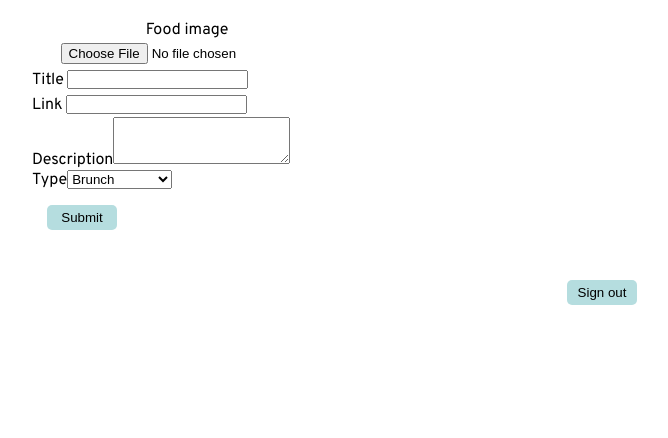
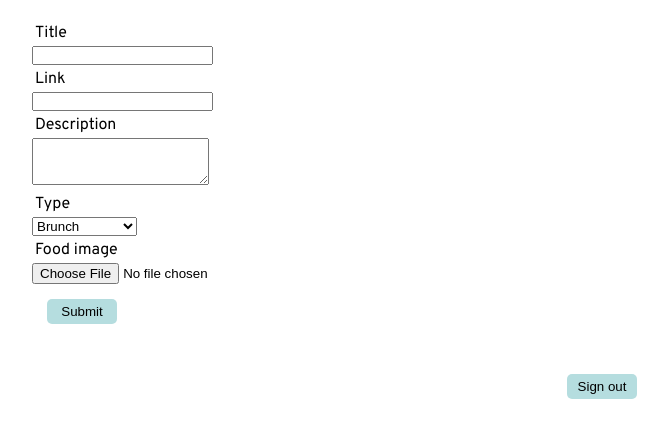
Before and after one commit to Sara-Borgstrom/foodbabefrontend, a React (Create React App) app: page /admin in a window 1280 px wide. Shown: the top 438 px of the page, without its empty margins (38-706 px from the left). Built offline with nearby package versions, Linux system fonts and the light colour scheme; no server answers.

Commit message:
cleaning

```diff
--- a/src/Components/Admin.jsx
+++ b/src/Components/Admin.jsx
@@ -34,7 +34,7 @@ export const Admin = ({onClick}) => {
   }
   useEffect(() => {
     const fetchUserData = () => {
-      const URL= `https://project-auth-app.herokuapp.com/users/current`
+      const URL= `http://localhost:8080/users/current`
       return fetch(URL, {
         method: 'GET',
         headers: {'Authorization': accessToken}
@@ -49,30 +49,30 @@ export const Admin = ({onClick}) => {
   return (
     <>
       <form onSubmit={handleFormSubmit} className="admin-form">
-        <label>
-        Food image
-          <input type="file" ref={fileInput} />
-        </label>
-        <label>
-        Title
+        <label className="form-input">
+          <p> Title</p>
           <input type="text" value={title} onChange={(e) => setTitle(e.target.value)} />
         </label>
-        <label>
-        Link
+        <label className="form-input">
+          <p>Link</p>
           <input type="text" value={link} onChange={(e) => setLink(e.target.value)} />
         </label>
-        <label cla>
-       Description
+        <label className="form-input">
+          <p>Description</p>
           <textarea rows="3" type="text" value={description} onChange={(e) => setDescripion(e.target.value)} />
         </label>
-        <label>
-        Type
+        <label className="form-input">
+          <p>Type</p>
           <select type="text" value={type} onChange={(e) => setType(e.target.value)} >
             <option value="Brunch">Brunch</option>
             <option value="Afternoon Tea">Afternoon Tea</option>
             <option value="Dinner">Dinner</option>
             <option value="Drinks">Drinks</option>
           </select>
+        </label>
+        <label className="form-input">
+          <p>Food image</p>
+          <input type="file" ref={fileInput} />
         </label>
         <button type="submit" className="submit-button">
         Submit
--- a/src/Components/Blog.jsx
+++ b/src/Components/Blog.jsx
@@ -4,8 +4,6 @@ import { Header } from './Header'
 import { Footer } from './Footer'
 import { SignIn } from './SignIn'
 import './Styling/blog.css'
-
-// *The brunch guide. *The afternoon tea guide. *The sunday rost guide. *The dinner guide. *The going out guide.
 
 export const Blog = () => {
   const [showSignInAdmin, setShowSignInAdmin] = useState(false)
@@ -18,7 +16,7 @@ export const Blog = () => {
     <>
       <Header/>
 
-        <BlogPost/>
+      <BlogPost/>
 
       {showSignInAdmin && <SignIn />}
       {!showSignInAdmin && <button type="button" className="signin-button" onClick={onSignIn}>Admin</button>}
--- a/src/Components/Contact.jsx
+++ /dev/null
@@ -1,8 +0,0 @@
-import React from 'react'
-
-export const Contact = () => {
-
-  return (
-    <div>Contact</div>
-  )
-}
--- a/src/Components/Header.jsx
+++ b/src/Components/Header.jsx
@@ -21,9 +21,6 @@ export const Header = () => {
             <li className="list-item">
               <a href="/blog">Blog</a>
             </li>
-            <li className="list-item">
-              <a href="/contact">Contact</a>
-            </li>
           </ul>
           <div className="toggle-burger-menu">
             <button className="burger" onClick={toggleBurgerMenu}>
@@ -42,12 +39,9 @@ export const Header = () => {
                 <li className="burger-item">
                   <a href="/blog">Blog</a>
                 </li>
-                <li className="burger-item">
-                  <a href="/contact">Contact</a>
-                </li>
               </ul>
             </div>
-            </div>
+          </div>
         </nav>
       </header>
     </>
--- a/src/Components/Styling/admin.css
+++ b/src/Components/Styling/admin.css
@@ -2,19 +2,15 @@
    display: flex;
    flex-direction: column;
    align-items: flex-start;
-    justify-content: baseline;
    margin-left: 50px;
    padding: 20px;
    width: 350px;
  }
 
-  .description-box {
-    display: flex;
+ .form-input {
+   align-items: center;
    flex-direction: row;
-  }
-
-  input {
-    margin: 3px;
+   text-align: start;
  }
 
  .submit-button {
--- a/src/Components/Styling/blogpost.css
+++ b/src/Components/Styling/blogpost.css
@@ -69,7 +69,7 @@ p {
     -webkit-column-count: 2;
     -moz-column-count: 2;
     column-count: 2;
-    justify-content: space-evenly;
+    justify-content: flex-start;
   }
   .blog-box {
     width: 40%;
@@ -78,12 +78,9 @@ p {
 
 @media (min-width:900px) {
   .blog-container {
-    flex-direction: row;
-    flex-wrap: wrap;
     -webkit-column-count: 4;
     -moz-column-count: 4;
     column-count: 4;
-    justify-content: space-evenly;
   }
   .blog-box {
     margin: 5px;
--- a/src/Components/Styling/header.css
+++ b/src/Components/Styling/header.css
@@ -86,14 +86,11 @@ h1 {
   }
   .nav-list {
     position: absolute;
-    right: 0px;
     height: 90px;
     display: flex;
     flex-direction: column;
     align-items: center;
     width: 50%;
-    transform: translatex(100%);
-    transition: transform 0.5s ease-in;
   }
   .list-item {
     opacity: 0;
--- a/src/Routes.jsx
+++ b/src/Routes.jsx
@@ -8,7 +8,6 @@ import {About} from './Components/About';
 import {Blog} from './Components/Blog';
 import {Home} from './Components/Home';
 import { Admin } from './Components/Admin';
-import { Contact } from './Components/Contact';
 import { BlogPost } from './Components/BlogPost';
 
 export const Routes = () => {
@@ -24,9 +23,6 @@ export const Routes = () => {
         <Route path="/blogpost">
           <BlogPost />
         </Route>
-        <Route path="/contact">
-          <Contact />
-        </Route>
         <Route path="/admin">
           <Admin />
         </Route>
```
Lines whose indentation alone changed are shown as unchanged.
